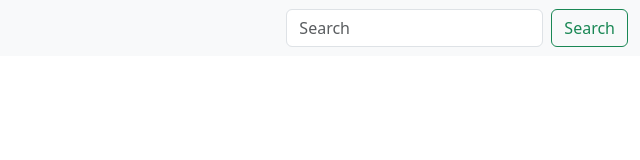
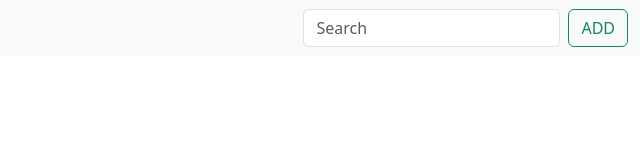
Before and after one commit to Marcos331305/myWebsite, a plain HTML site: page index.html in a window 1280 px wide. Shown: the full height of the page, 640-1280 px from the left. Drawn offline with nearby package versions, Linux system fonts and the light colour scheme.

Commit message:
search button converto add button

```diff
--- a/index.html
+++ b/index.html
@@ -38,7 +38,7 @@
             </ul>
             <form class="d-flex" role="search">
               <input class="form-control me-2" type="search" placeholder="Search" aria-label="Search">
-              <button class="btn btn-outline-success" type="submit">Search</button>
+              <button class="btn btn-outline-success" type="submit">ADD</button>
             </form>
           </div>
         </div>
```
